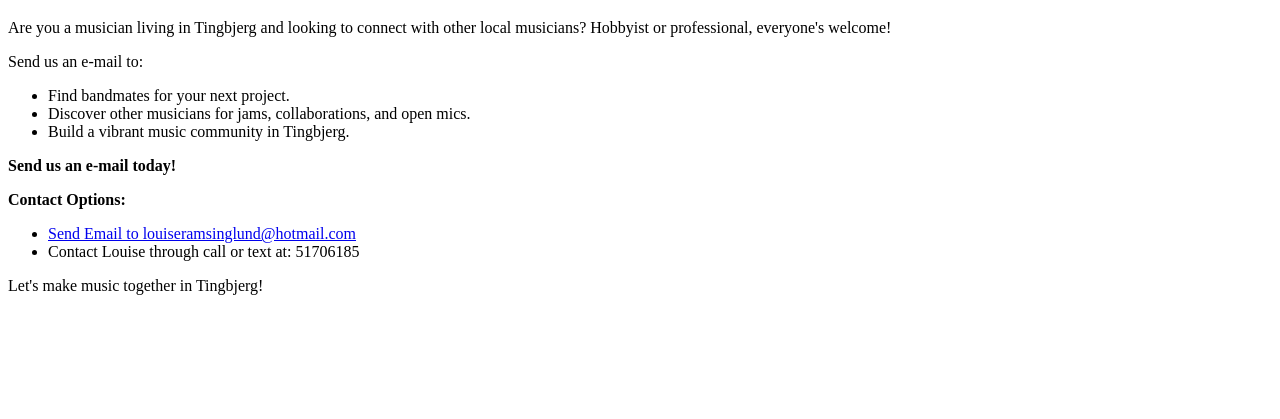
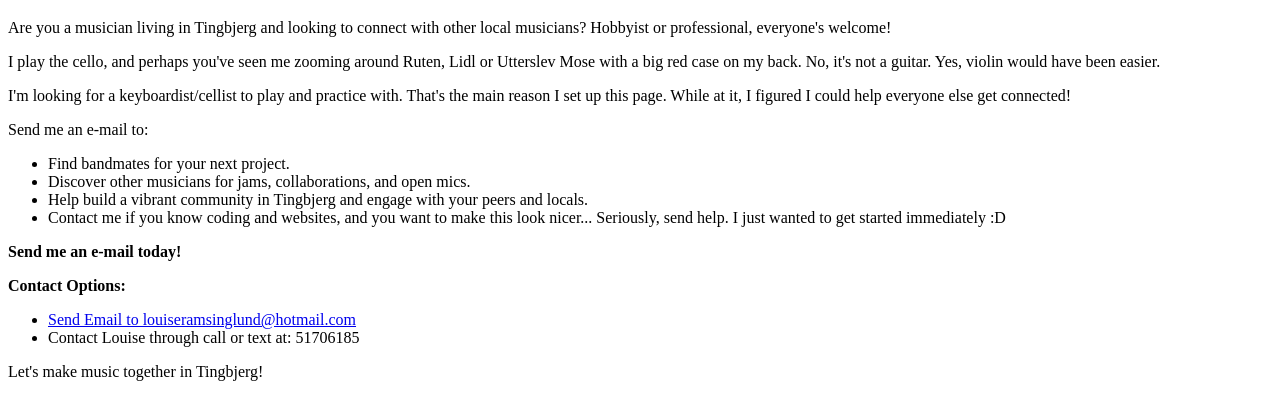
Before and after one commit to TingbjergCelloClub/TingbjergCelloClub.github.io, a plain HTML site: page index.html in a window 1280 px wide. Shown: the part 61-480 px from the top of the page. Drawn offline with Linux system fonts and the light colour scheme.

Commit message:
Commit changes

```diff
--- a/index.html
+++ b/index.html
@@ -9,14 +9,17 @@
 
   <p>Are you a musician living in Tingbjerg and looking to connect with other local musicians? Hobbyist or professional, everyone's welcome!</p>
 
-  <p>Send us an e-mail to:</p>
+<p> I play the cello, and perhaps you've seen me zooming around Ruten, Lidl or Utterslev Mose with a big red case on my back. No, it's not a guitar. Yes, violin would have been easier.</p>
+<p> I'm looking for a keyboardist/cellist to play and practice with. That's the main reason I set up this page. While at it, I figured I could help everyone else get connected! </p>
+  <p>Send me an e-mail to:</p>
   <ul>
     <li>Find bandmates for your next project.</li>
     <li>Discover other musicians for jams, collaborations, and open mics.</li>
-    <li>Build a vibrant music community in Tingbjerg.</li>
+    <li>Help build a vibrant community in Tingbjerg and engage with your peers and locals.</li>
+    <li> Contact me if you know coding and websites, and you want to make this look nicer... Seriously, send help. I just wanted to get started immediately :D </li>
   </ul>
 
-  <p><strong>Send us an e-mail today!</strong></p>
+  <p><strong>Send me an e-mail today!</strong></p>
 
   <p><strong>Contact Options:</strong></p>
   <ul>
```
